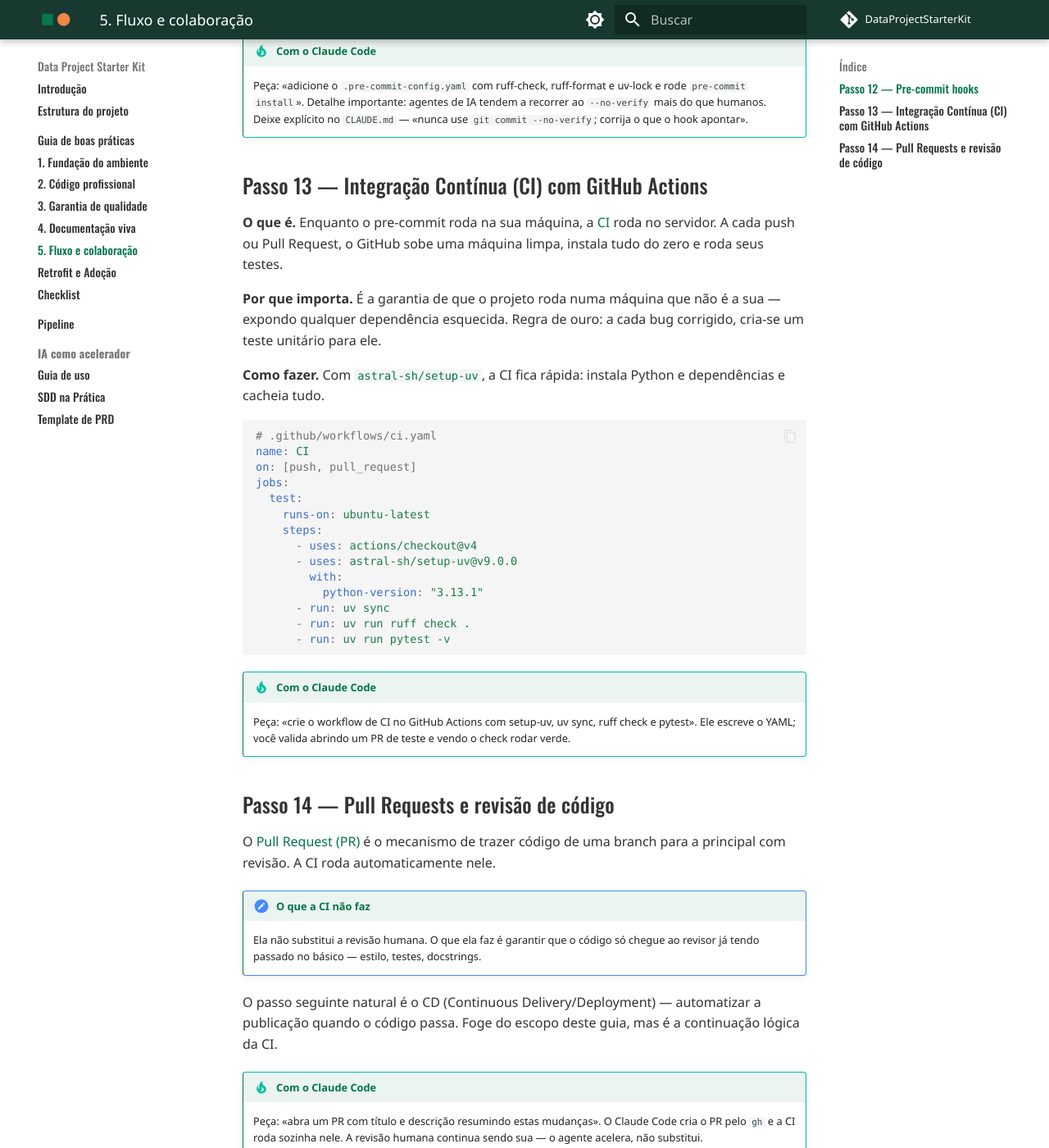
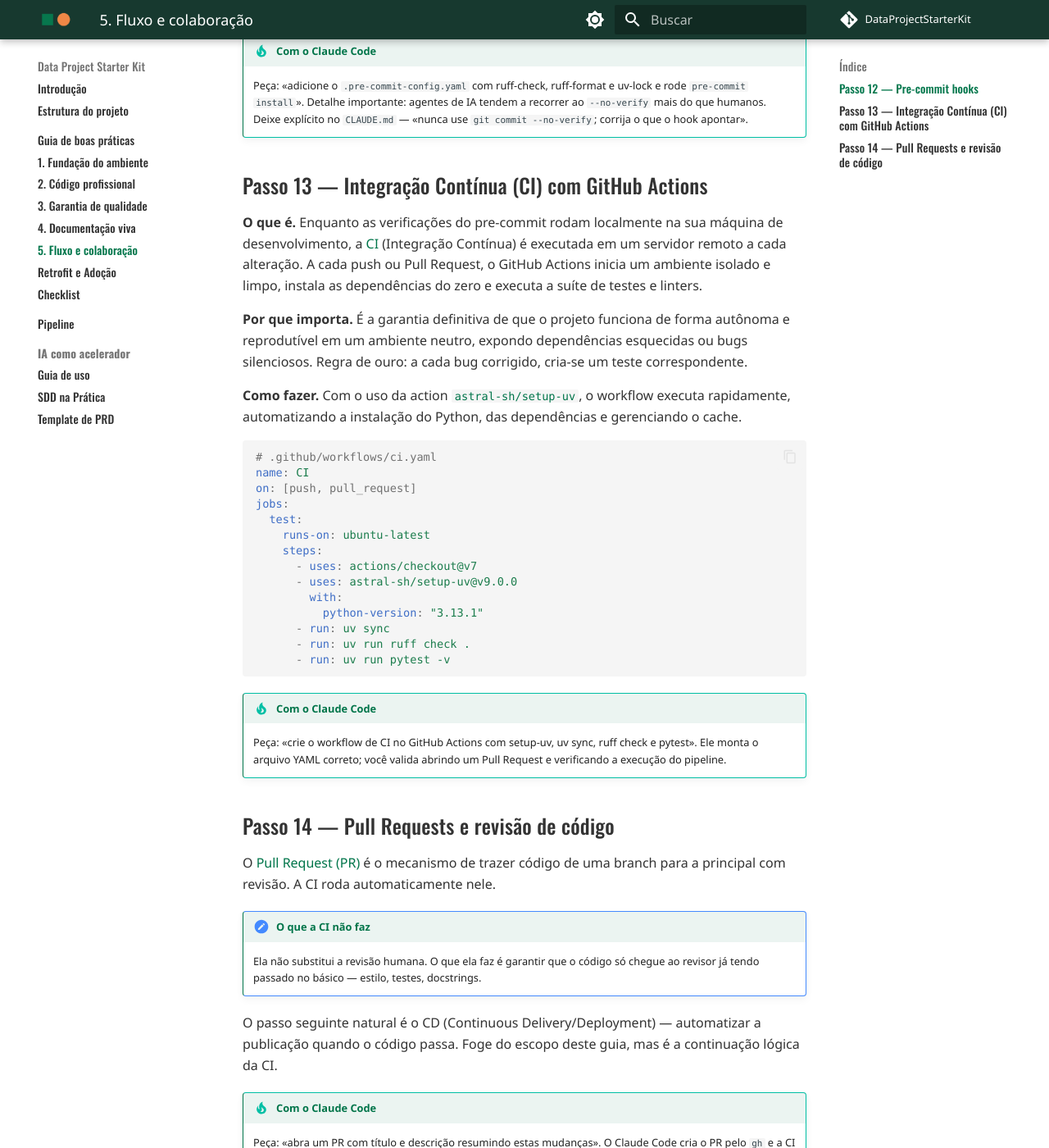
Before and after one commit to filipimr/Data-Project-Starter-Kit, an MkDocs documentation site: the page built from docs/guia/colaboracao.md, in a window 1280 px wide and 1400 px high, scrolled down 1032 px. Shown: the whole window at 82% size. Built offline with MkDocs 1.6.1 and Material for MkDocs 9.7.7, drawn with Linux system fonts in a browser that asks for light colours; comment, search, counter and statistics services are not loaded.

Commit message:
docs: clarify CI workflow configuration and step details (#18)

````diff
--- a/docs/guia/colaboracao.md
+++ b/docs/guia/colaboracao.md
@@ -51,17 +51,11 @@ repos:
 
 ## Passo 13 — Integração Contínua (CI) com GitHub Actions
 
-**O que é.** Enquanto o pre-commit roda na sua máquina, a
-[CI](https://docs.github.com/en/actions) roda no servidor. A cada push ou
-Pull Request, o GitHub sobe uma máquina limpa, instala tudo do zero e roda
-seus testes.
+**O que é.** Enquanto as verificações do pre-commit rodam localmente na sua máquina de desenvolvimento, a [CI](https://docs.github.com/en/actions) (Integração Contínua) é executada em um servidor remoto a cada alteração. A cada push ou Pull Request, o GitHub Actions inicia um ambiente isolado e limpo, instala as dependências do zero e executa a suíte de testes e linters.
 
-**Por que importa.** É a garantia de que o projeto roda numa máquina que
-não é a sua — expondo qualquer dependência esquecida. Regra de ouro: a
-cada bug corrigido, cria-se um teste unitário para ele.
+**Por que importa.** É a garantia definitiva de que o projeto funciona de forma autônoma e reprodutível em um ambiente neutro, expondo dependências esquecidas ou bugs silenciosos. Regra de ouro: a cada bug corrigido, cria-se um teste correspondente.
 
-**Como fazer.** Com [`astral-sh/setup-uv`](https://github.com/astral-sh/setup-uv),
-a CI fica rápida: instala Python e dependências e cacheia tudo.
+**Como fazer.** Com o uso da action [`astral-sh/setup-uv`](https://github.com/astral-sh/setup-uv), o workflow executa rapidamente, automatizando a instalação do Python, das dependências e gerenciando o cache.
 
 ```yaml
 # .github/workflows/ci.yaml
@@ -71,7 +65,7 @@ jobs:
   test:
     runs-on: ubuntu-latest
     steps:
-      - uses: actions/checkout@v4
+      - uses: actions/checkout@v7
       - uses: astral-sh/setup-uv@v9.0.0
         with:
           python-version: "3.13.1"
@@ -81,9 +75,7 @@ jobs:
 ```
 
 !!! tip "Com o Claude Code"
-    Peça: «crie o workflow de CI no GitHub Actions com setup-uv, uv sync,
-    ruff check e pytest». Ele escreve o YAML; você valida abrindo um PR de
-    teste e vendo o check rodar verde.
+    Peça: «crie o workflow de CI no GitHub Actions com setup-uv, uv sync, ruff check e pytest». Ele monta o arquivo YAML correto; você valida abrindo um Pull Request e verificando a execução do pipeline.
 
 ## Passo 14 — Pull Requests e revisão de código
 
````
